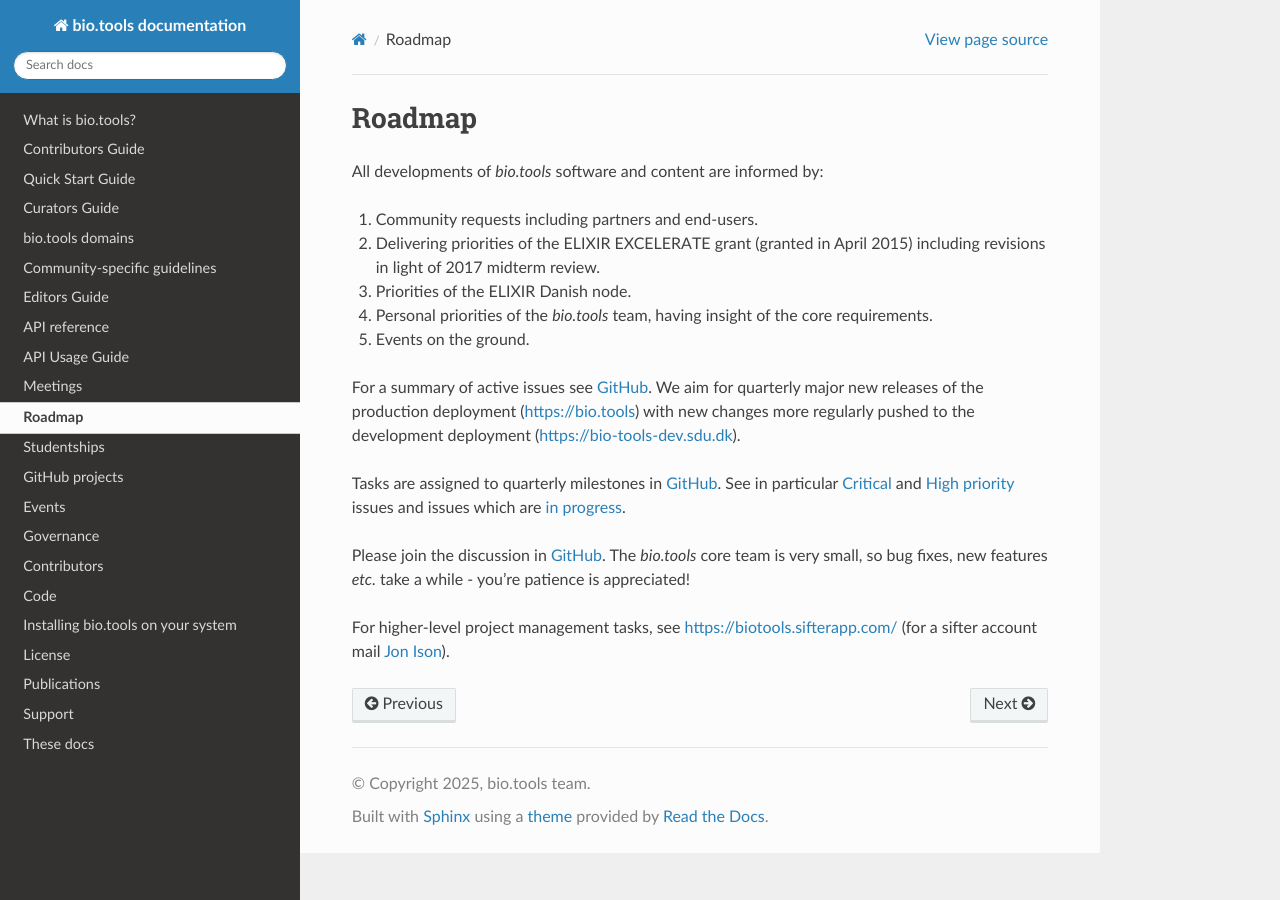
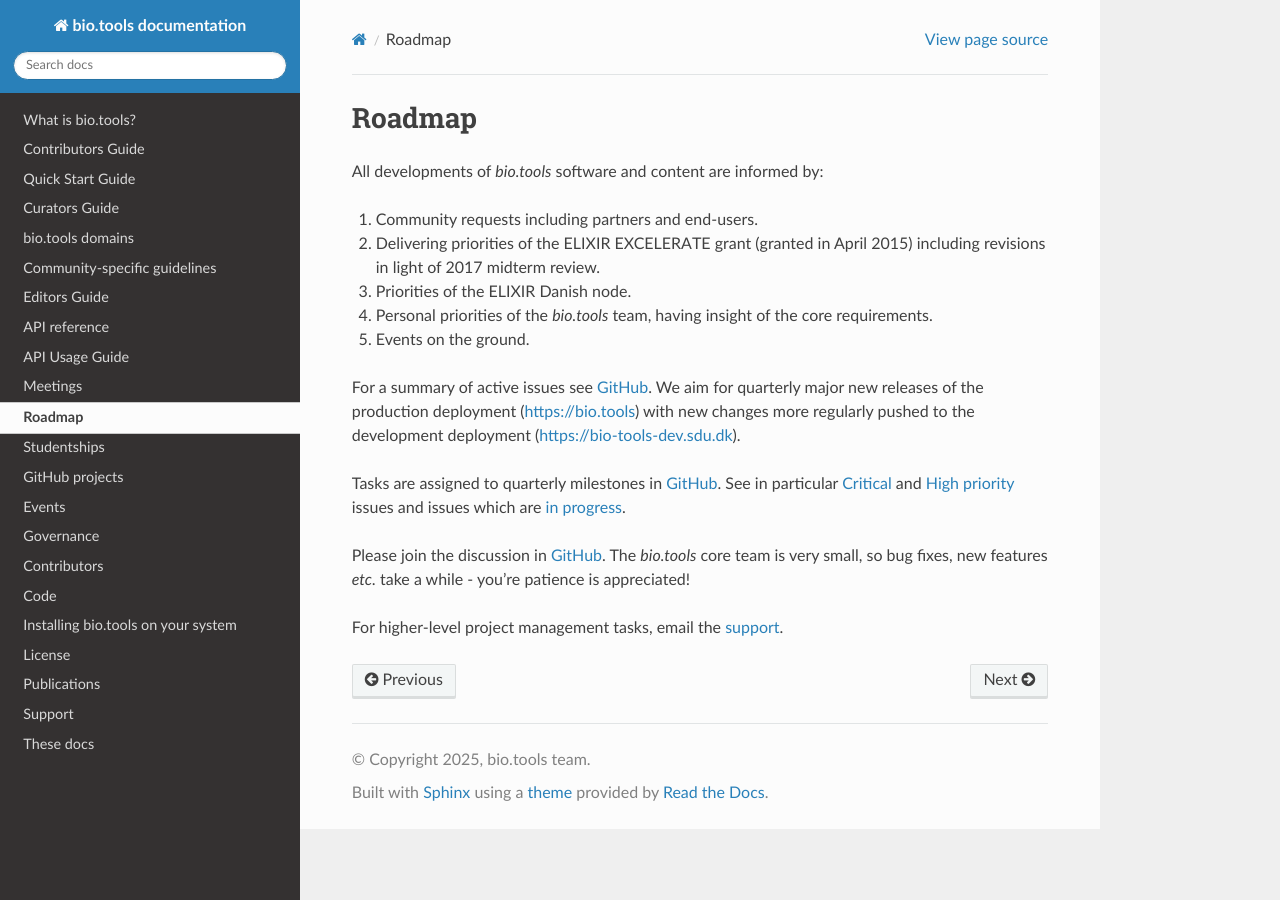
Before and after one commit to bio-tools/biotoolsDocs, a Sphinx documentation site: the page built from docs/roadmap.rst, in a window 1280 px wide. Built offline with Sphinx 7.4.7 and the Read the Docs theme 3.1.0, drawn with Linux system fonts in a browser that asks for light colours.

Commit message:
minor fixes

```diff
--- a/docs/editors_guide.rst
+++ b/docs/editors_guide.rst
@@ -13,7 +13,7 @@
 **Thematic editors** are well connected with their respective scientific community, experts in their field, have a broad knowledge about commonly used software and are motivated to promote *bio.tools*. Editors normally oversee the work of one or more student curators, on a range of tasks to improve EDAM and *bio.tools* content:
 
 * Review of *bio.tools* and EDAM to survey coverage of concepts, terms and tools.
-* Help develop strategy to achieve and sustain a minimum information level in *bio.tools*, as per the emerging `information standard <https://bio-tools.github.io/Tool-Information-Standard/>`_.
+* Help develop strategy to achieve and sustain a minimum information level in *bio.tools*, as per the emerging `information standard <https://bio-tools.github.io/Tool-Information-Standards/>`_.
 * Engage with their community, supervise hackathons and promote *bio.tools* in general.
 * Mentor a student for practical curation work
 * Implement sustainable procedures for systematic tool reviews and curation standards.
--- a/docs/roadmap.rst
+++ b/docs/roadmap.rst
@@ -15,6 +15,4 @@
 
 Please join the discussion in `GitHub <https://github.com/bio-tools/biotoolsregistry/issues>`_.  The *bio.tools* core team is very small, so bug fixes, new features *etc.* take a while - you're patience is appreciated!
 
-..
-    TODO Remove?
-For higher-level project management tasks, see https://biotools.sifterapp.com/ (for a sifter account mail `Jon Ison <mailto:jison@bioinformatics.dtu.dk>`_).
+For higher-level project management tasks, email the `support <mailto:support-bio-tools@sdu.dk>`_.
```
